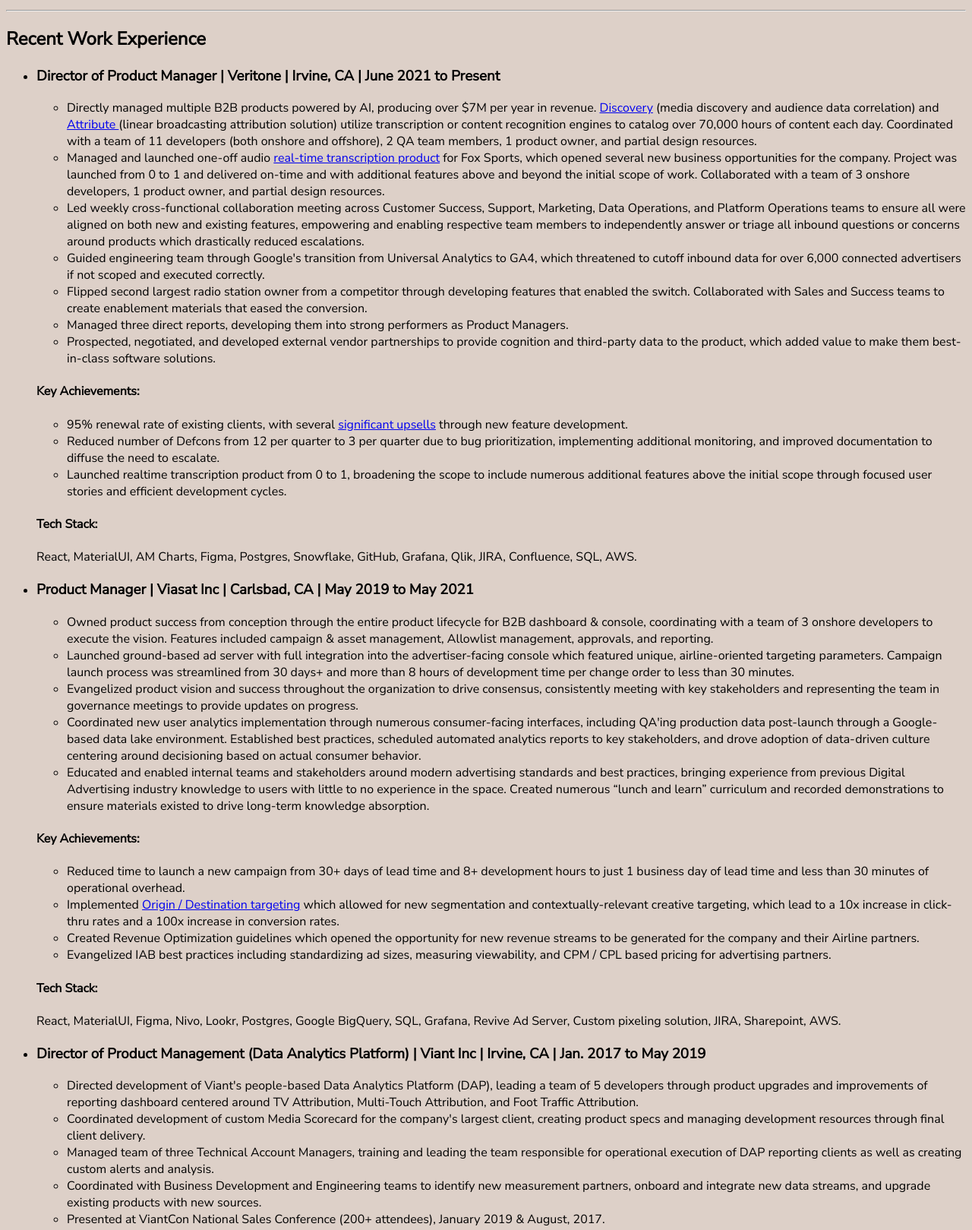
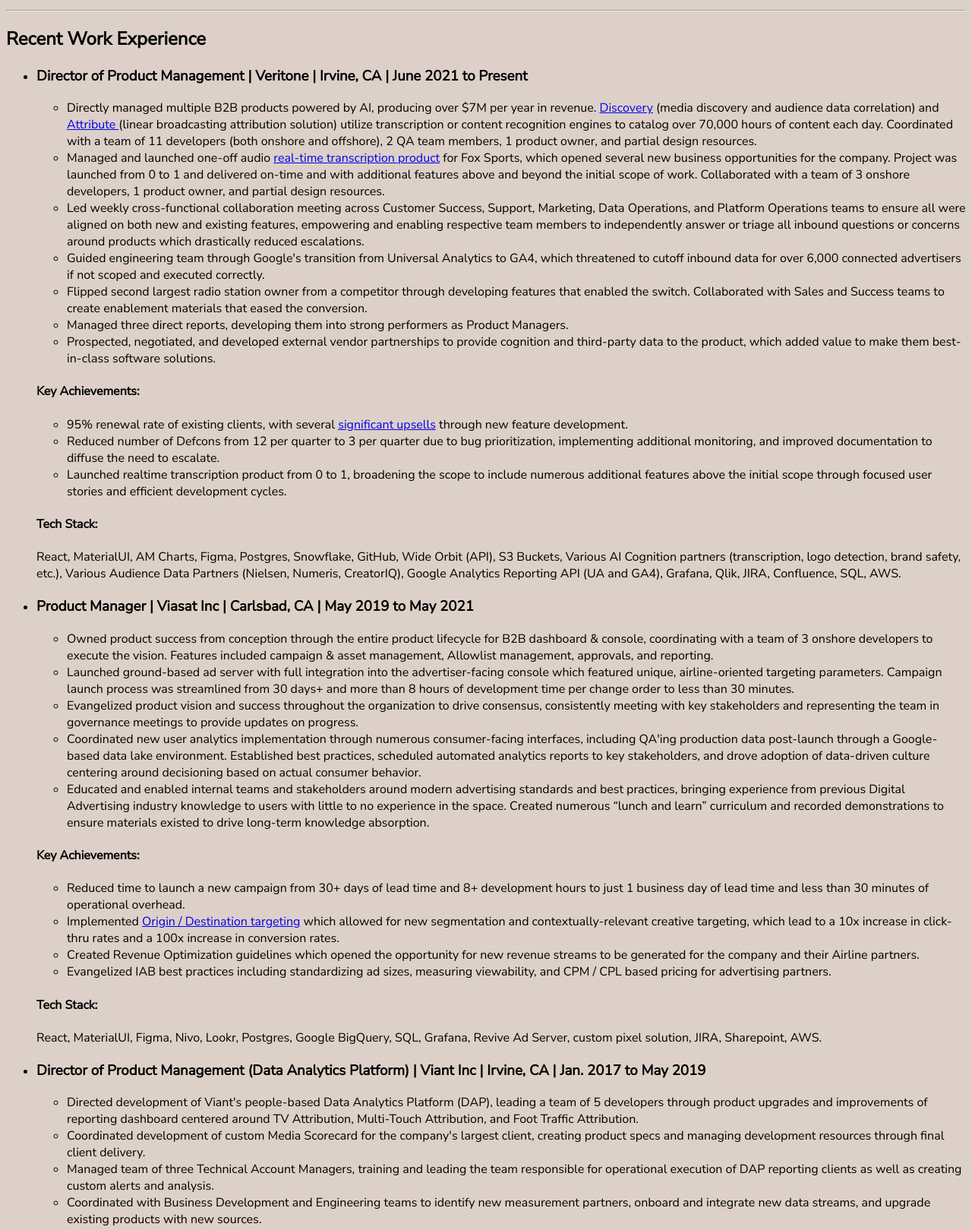
Before and after one commit to jacobphoto1/jacobphoto1.github.io, a plain HTML site: page index.html in a window 1280 px wide. Shown: the part 613-2232 px from the top of the page at 76% size. Drawn offline with Linux system fonts and the light colour scheme.

Commit message:
Update index.html

```diff
--- a/index.html
+++ b/index.html
@@ -56,7 +56,7 @@
 <h2>Recent Work Experience</h2>
 <ul>
 <li>
-<h3>Director of Product Manager | Veritone | Irvine, CA | June 2021 to Present</h3>
+<h3>Director of Product Management | Veritone | Irvine, CA | June 2021 to Present</h3>
 <ul>
 <li>Directly managed multiple B2B products powered by AI, producing over $7M per year in revenue. <a href="https://www.veritone.com/applications/discovery/">Discovery</a> (media discovery and audience data correlation) and  <a href="https://www.veritone.com/applications/attribute/">Attribute </a>(linear broadcasting attribution solution) utilize transcription or content recognition engines to catalog over 70,000 hours of content each day. Coordinated with a team of 11 developers (both onshore and offshore), 2 QA team members, 1 product owner, and partial design resources.
 </li>
@@ -84,7 +84,7 @@
 </ul>
 <h4>Tech Stack:</h4>
 <p>
-React, MaterialUI, AM Charts, Figma, Postgres, Snowflake, GitHub, Grafana, Qlik, JIRA, Confluence, SQL, AWS.
+React, MaterialUI, AM Charts, Figma, Postgres, Snowflake, GitHub, Wide Orbit (API), S3 Buckets, Various AI Cognition partners (transcription, logo detection, brand safety, etc.), Various Audience Data Partners (Nielsen, Numeris, CreatorIQ), Google Analytics Reporting API (UA and GA4), Grafana, Qlik, JIRA, Confluence, SQL, AWS.
 </p>
 </li>
 <li>
@@ -115,7 +115,7 @@
 </ul>
 <h4>Tech Stack:</h4>
 <p>
-React, MaterialUI, Figma, Nivo, Lookr, Postgres, Google BigQuery, SQL, Grafana, Revive Ad Server, Custom pixeling solution, JIRA, Sharepoint, AWS.
+React, MaterialUI, Figma, Nivo, Lookr, Postgres, Google BigQuery, SQL, Grafana, Revive Ad Server, custom pixel solution, JIRA, Sharepoint, AWS.
 </p>
 </li>
 <li>
@@ -143,7 +143,7 @@
 </ul>
 <h4>Tech Stack:</h4>
 <p>
-Adelphic, Tableau, Google BigQuery, SQL, Powershell, Custom data lake environment, JIRA, Asana
+Adelphic, Tableau, Google BigQuery, SQL, Powershell, custom pixel solution, custom data lake environment, various data partners (Factual, Inscape, Urban Science, etc.), Google DCM Logs, JIRA, Confluence, Asana
 </p>
 </li>
 <li>
@@ -170,7 +170,7 @@
 </ul>
 <h4>Tech Stack:</h4>
 <p>
-AppNexus, Yahoo DSP+, Facebook Ads Manager, Pinterest Ads, Custom proprietary measurement solution, JIRA, Confluence, Excel.
+AppNexus, Yahoo DSP+, Facebook Ads Manager, Pinterest Ads, Walmart offline sales data, custom proprietary measurement solution, JIRA, Confluence, Excel.
 </p>
 </li>
 </ul>
```
